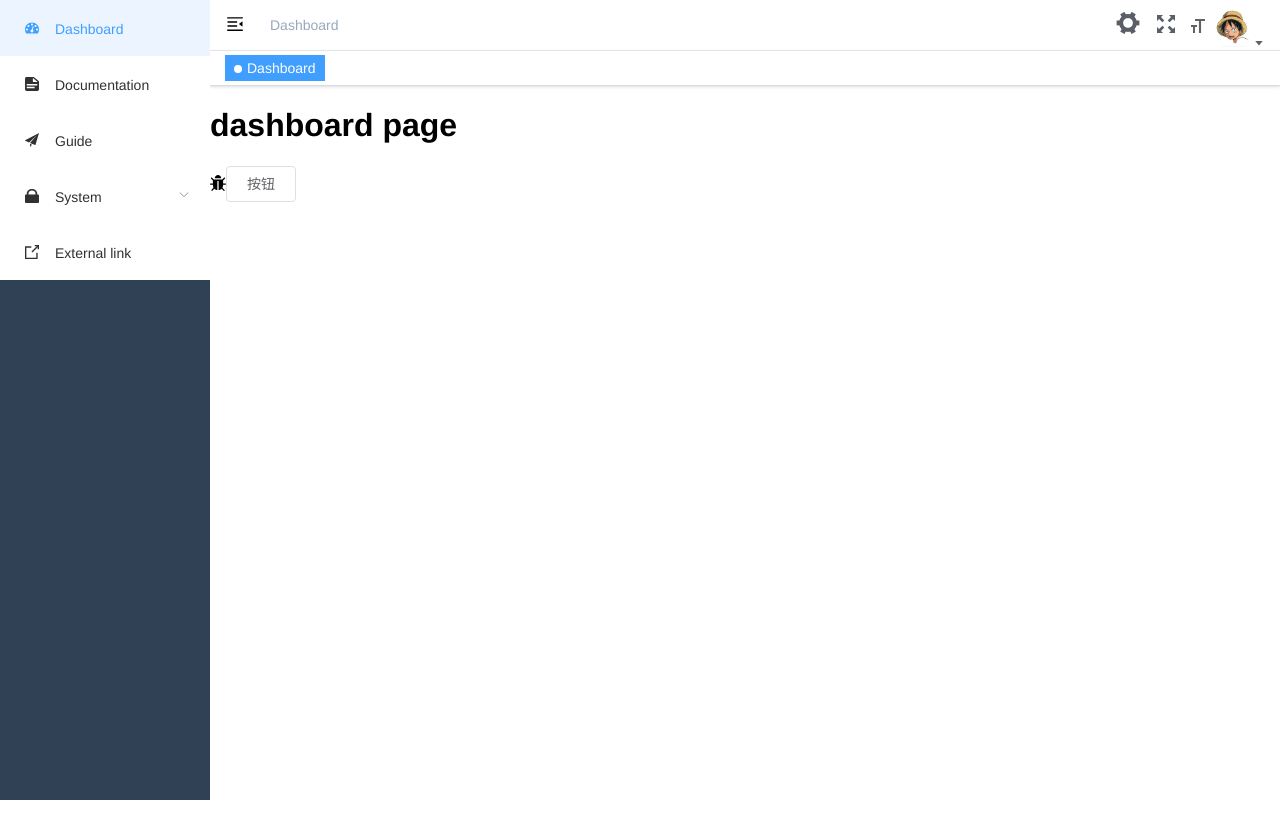
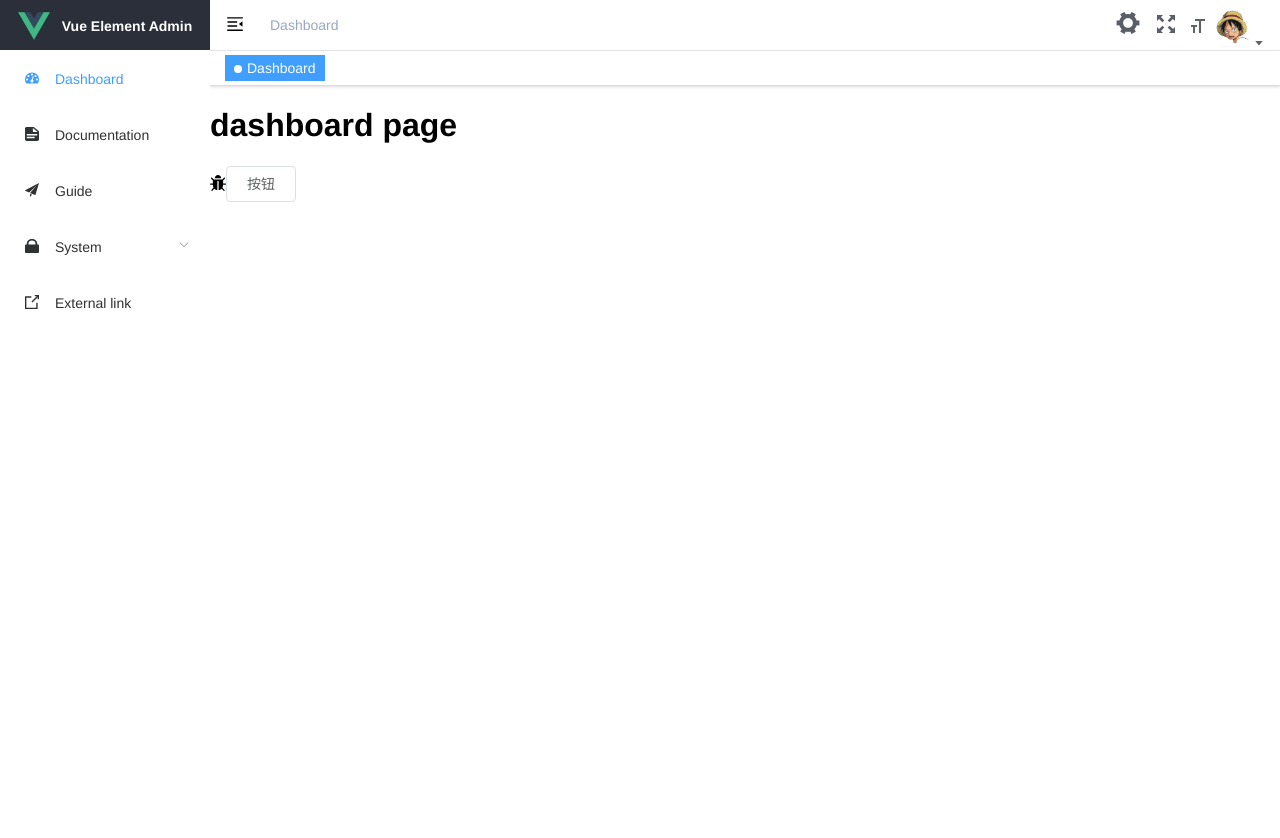
Before and after one commit to Hanpeng-Chen/vue3-ts-admin, a Vue app: page /login#/dashboard in a window 1280 px wide. Shown: the top 838 px of the page. Before the commit the page ends 800 px from the top, so only its background shows below. Built offline with nearby package versions, Linux system fonts and the light colour scheme.

Commit message:
feat: add tagsView and sidebarLogo in settings component

```diff
--- a/src/layout/components/Settings/index.vue
+++ b/src/layout/components/Settings/index.vue
@@ -5,17 +5,55 @@
        <!-- 主题组件 -->
       <theme-picker />
     </div>
+    <div class="drawer-item">
+      <span>Open Tags-View</span>
+      <el-switch v-model="tagsView" class="drawer-swtich"></el-switch>
+    </div>
+    <div class="drawer-item">
+      <span>Show Sidebar Logo</span>
+      <el-switch v-model="sidebarLogo" class="drawer-swtich"></el-switch>
+    </div>
   </div>
 </template>
 
 <script lang="ts">
-import { defineComponent } from 'vue'
+import { computed, defineComponent } from 'vue'
 import ThemePicker from '@/components/ThemePicker/index.vue'
+import { useStore } from '@/store'
 
 export default defineComponent({
   name: 'Settings',
   components: {
     ThemePicker
+  },
+  setup () {
+    const store = useStore()
+    const tagsView = computed({
+      get() {
+        return store.state.settings.tagsView
+      },
+      set(val) {
+        store.dispatch('settings/changeSetting', {
+          key: 'tagsView',
+          value: val
+        })
+      }
+    })
+    const sidebarLogo = computed({
+      get() {
+        return store.state.settings.sidebarLogo
+      },
+      set(val) {
+        store.dispatch('settings/changeSetting', {
+          key: 'sidebarLogo',
+          value: val
+        })
+      }
+    })
+    return {
+      tagsView,
+      sidebarLogo
+    }
   }
 })
 </script>
--- /dev/null
+++ b/src/layout/components/Sidebar/Logo.vue
@@ -0,0 +1,106 @@
+<template>
+  <div class="sidebar-logo-container" :class="{collapse: collapse}">
+    <transition name="sidebarLogoFade">
+      <!-- sidebar收起状态下 -->
+      <router-link
+        v-if="collapse"
+        key="collapse"
+        to="/"
+        class="sidebar-logo-link"
+      >
+        <img
+          v-if="logo"
+          :src="logo"
+          class="sidebar-logo"
+          alt="VueElementAdmin"
+        >
+        <h1
+          v-else
+          class="sidebar-title"
+        >{{ title }}</h1>
+      </router-link>
+      <router-link
+        v-else
+        key="expand"
+        to="/"
+        class="sidebar-logo-link"
+      >
+        <img
+          v-if="logo"
+          :src="logo"
+          class="sidebar-logo"
+          alt="VueElementAdmin"
+        >
+        <h1 class="sidebar-title">{{ title }}</h1>
+      </router-link>
+    </transition>
+  </div>
+</template>
+
+<script lang="ts">
+import { defineComponent } from 'vue'
+
+export default defineComponent({
+  name: 'Logo',
+  props: {
+    collapse: {
+      type: Boolean,
+      required: true
+    }
+  },
+  setup() {
+    return {
+      title: 'Vue Element Admin',
+      logo: require('@/assets/logo.png')
+      // logo: 'https://wpimg.wallstcn.com/69a1c46c-eb1c-4b46-8bd4-e9e686ef5251.png'
+    }
+  }
+})
+</script>
+
+<style lang="scss" scoped>
+.sidebar-logo-container {
+  width: 100%;
+  height: 50px;
+  line-height: 50px;
+  text-align: center;
+  background: #2b2f3a;
+  overflow: hidden;
+  .sidebar-logo-link {
+    display: block;
+    width: 100%;
+    height: 100%;
+    .sidebar-logo {
+      width: 32px;
+      height: 32px;
+      vertical-align: middle;
+      margin-right: 12px;
+    }
+
+    .sidebar-title {
+      display: inline-block;
+      color: #fff;
+      margin: 0;
+      font-weight: 600;
+      line-height: 50px;
+      font-size: 14px;
+      font-family: Avenir, Helvetica Neue, Arial, Helvetica, sans-serif;
+      vertical-align: middle;
+    }
+  }
+  &.collapse {
+    .sidebar-logo {
+      margin-right: 0;
+    }
+  }
+}
+
+.sidebarLogoFade-enter-active {
+  transition: opacity 1.5s;
+}
+
+.sidebarLogoFade-enter-from,
+.sidebarLogoFade-leave-to {
+  opacity: 0;
+}
+</style>
--- a/src/layout/components/Sidebar/index.vue
+++ b/src/layout/components/Sidebar/index.vue
@@ -1,5 +1,6 @@
 <template>
-  <div>
+  <div class="sidebar-wrapper">
+    <logo v-if="showLogo" :collapse="isCollapse"></logo>
     <scroll-panel>
       <el-menu
         class="sidebar-container-menu"
@@ -31,12 +32,14 @@ import { useRoute } from 'vue-router'
 import { routes } from '@/router'
 import { useStore } from '@/store'
 import ScrollPanel from '@/components/ScrollPanel.vue'
+import Logo from './Logo.vue'
 
 export default defineComponent({
   name: 'Sidebar',
   components: {
     SidebarItem,
-    ScrollPanel
+    ScrollPanel,
+    Logo
   },
   setup() {
     const route = useRoute()
@@ -53,13 +56,26 @@ export default defineComponent({
     const menuRoutes = computed(() => routes)
 
     const themeColor = computed(() => store.getters.themeColor)
+    const showLogo = computed(() => store.state.settings.sidebarLogo)
     return {
       scssVariables,
       isCollapse,
       activeMenu,
       menuRoutes,
-      themeColor
+      themeColor,
+      showLogo
     }
   }
 })
 </script>
+
+<style lang="scss" scoped>
+  .sidebar-wrapper {
+    .sidebar-container-menu {
+      height: 100vh;
+      &.sidebar-show-logo {
+        height: calc(100vh - 50px);
+      }
+    }
+  }
+</style>
--- a/src/layout/index.vue
+++ b/src/layout/index.vue
@@ -6,7 +6,7 @@
     <div class="main-container">
       <div class="header">
         <navbar @showSetting="openSetting"></navbar>
-        <tags-view></tags-view>
+        <tags-view v-if="showTagsView"></tags-view>
       </div>
       <app-main></app-main>
     </div>
@@ -21,7 +21,7 @@
 </template>
 
 <script lang="ts">
-import { defineComponent, ref } from 'vue'
+import { computed, defineComponent, ref } from 'vue'
 import Sidebar from './components/Sidebar/index.vue'
 import Navbar from './components/Navbar.vue'
 import AppMain from './components/AppMain.vue'
@@ -29,6 +29,7 @@ import TagsView from './components/TagsView/index.vue'
 import RightPanel from '@/components/RightPanel/index.vue'
 import variables from '@/styles/variables.scss'
 import Settings from './components/Settings/index.vue'
+import { useStore } from '@/store'
 
 export default defineComponent({
   components: {
@@ -40,16 +41,20 @@ export default defineComponent({
     Settings
   },
   setup() {
+    const store = useStore()
     const showSetting = ref(false)
 
     const openSetting = () => {
       showSetting.value = true
     }
 
+    const showTagsView = computed(() => store.state.settings.tagsView)
+
     return {
       showSetting,
       openSetting,
-      SettingPanelWidth: variables.settingPanelWidth
+      SettingPanelWidth: variables.settingPanelWidth,
+      showTagsView
     }
   }
 })
--- a/src/plugins/element.ts
+++ b/src/plugins/element.ts
@@ -19,7 +19,8 @@ import {
   ElFormItem,
   ElInput,
   ElDrawer,
-  ElColorPicker
+  ElColorPicker,
+  ElSwitch
 } from 'element-plus'
 import 'element-plus/lib/theme-chalk/index.css'
 import lang from 'element-plus/lib/locale/lang/zh-cn'
@@ -56,7 +57,8 @@ export default (app: App, options: ElementOptions): void => {
     ElFormItem,
     ElInput,
     ElDrawer,
-    ElColorPicker
+    ElColorPicker,
+    ElSwitch
   ]
 
   components.forEach(component => {
--- a/src/store/index.ts
+++ b/src/store/index.ts
@@ -25,7 +25,7 @@ const persisteAppState = createPersistedState({
 const persisteSettingsState = createPersistedState({
   storage: window.sessionStorage,
   key: 'vuex_settings',
-  paths: ['settings.theme', 'settings.originStyle']
+  paths: ['settings.theme', 'settings.originStyle', 'settings.tagsView', 'settings.sidebarLogo']
 })
 
 export default createStore({
--- a/src/store/modules/settings.ts
+++ b/src/store/modules/settings.ts
@@ -5,6 +5,8 @@ import { IRootState } from '../index'
 export interface ISettingsState {
   theme: string;
   originStyle: string;
+  tagsView: boolean;
+  sidebarLogo: boolean;
 }
 
 // 动态key的情况下，根据不同的key约束对应的value
@@ -32,7 +34,9 @@ const settings: Module<ISettingsState, IRootState> = {
   namespaced: true,
   state: {
     theme: variables.theme,
-    originStyle: '' // 保存element主题样式内容，作为替换模板
+    originStyle: '', // 保存element主题样式内容，作为替换模板
+    tagsView: true,
+    sidebarLogo: true
   },
   mutations,
   actions
```
